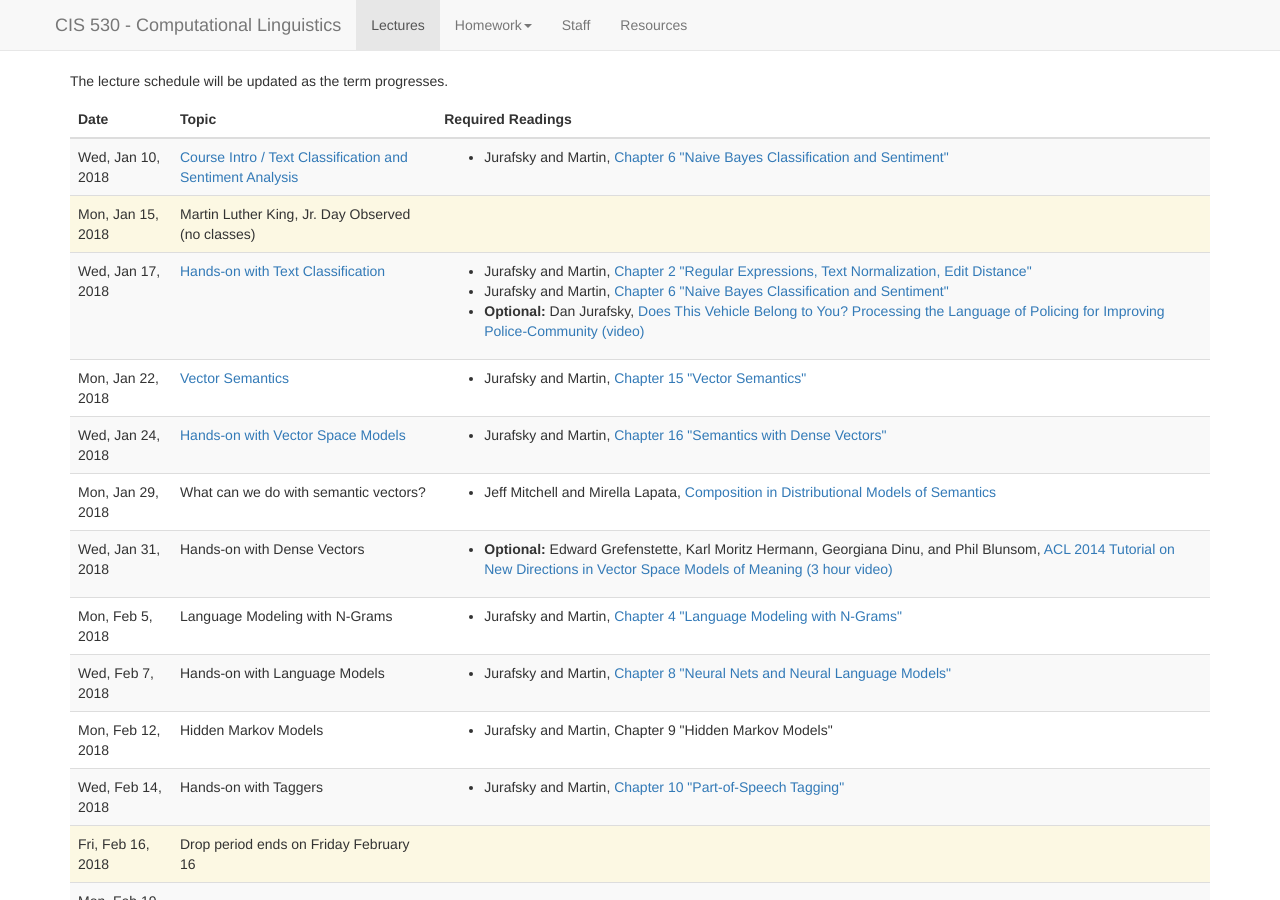
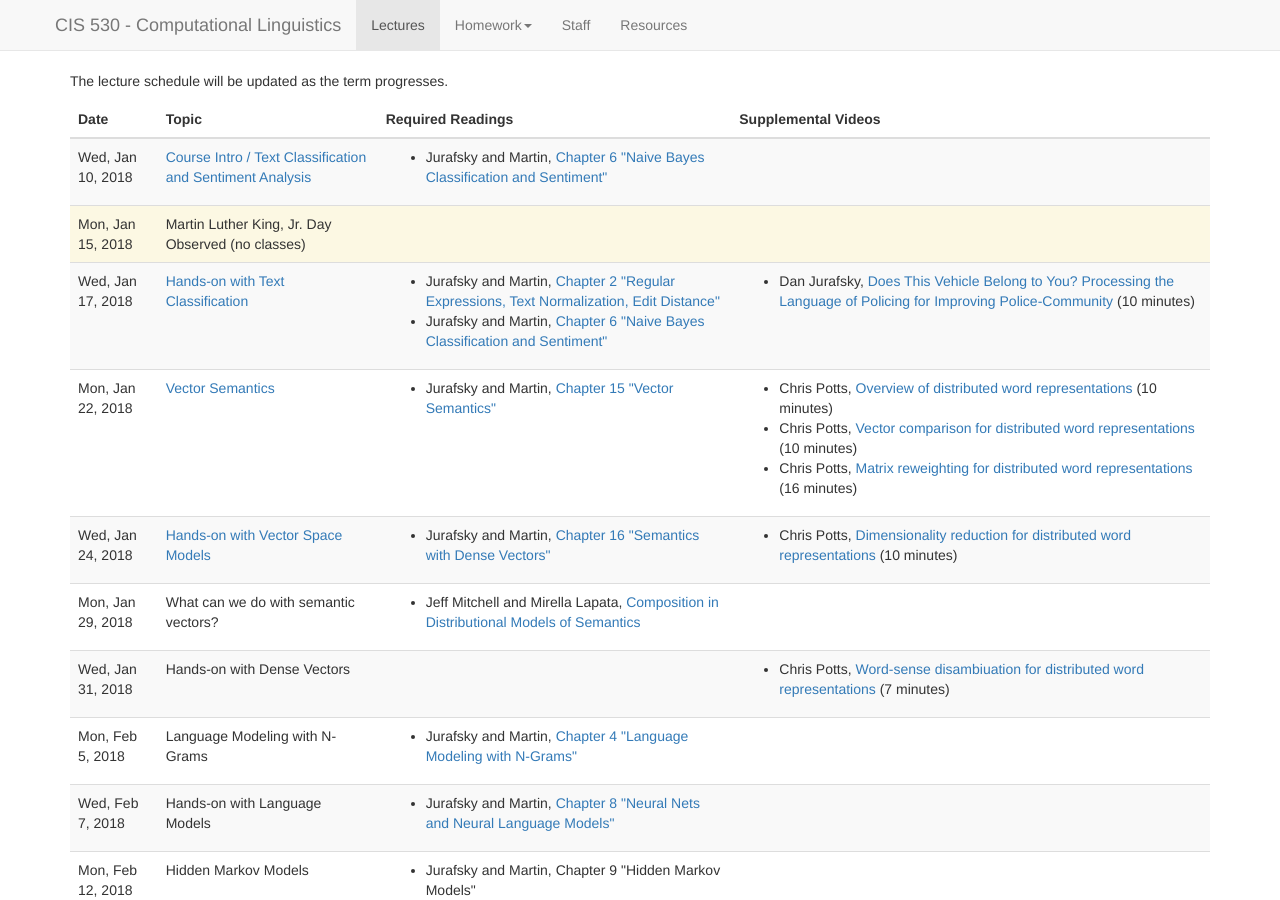
Before and after one commit to computational-linguistics-class/computational-linguistics-class.github.io, a Jekyll site: the page built from lectures.md, in a window 1280 px wide and 900 px high. Built offline with Jekyll 4.4.1, drawn with Linux system fonts in a browser that asks for light colours; nearby versions of some CDN libraries; a script that is not in the unit is left out.

Commit message:
Added supplemental videos

```diff
--- a/_data/lectures.yaml
+++ b/_data/lectures.yaml
@@ -24,11 +24,12 @@
       title: Chapter 6 "Naive Bayes Classification and Sentiment"
       authors: Jurafsky and Martin
       url: https://web.stanford.edu/~jurafsky/slp3/6.pdf
+  videos:
     -
-      title: Does This Vehicle Belong to You? Processing the Language of Policing for Improving Police-Community (video)
+      title: Does This Vehicle Belong to You? Processing the Language of Policing for Improving Police-Community
       authors: Dan Jurafsky
       url: https://vimeo.com/238231994
-      optional: true
+      length: 10 minutes
       note: This invited talk discusses Dan's work on analyzing police body camera data to see if there is a difference in police interactions with black motorists versus white motorists.  He uses text classification to categorize differnt dimensions of the conversations that happen in traffic stops.
 -
   date: 2018-01-22
@@ -39,6 +40,22 @@
       title: Chapter 15 "Vector Semantics"
       authors: Jurafsky and Martin
       url: https://web.stanford.edu/~jurafsky/slp3/15.pdf
+  videos:
+    -
+      title: Overview of distributed word representations
+      authors: Chris Potts
+      url: https://www.youtube.com/watch?v=gtuhPq0Xyno&index=1&list=PLfmUaIBTH8exY7fZnJss508Bp8k1R8ASG
+      length: 10 minutes
+    -
+      title: Vector comparison for distributed word representations
+      authors: Chris Potts
+      url: https://www.youtube.com/watch?v=LYH93YnhuyQ&t=304s&index=2&list=PLfmUaIBTH8exY7fZnJss508Bp8k1R8ASG
+      length: 10 minutes
+    -
+      title: Matrix reweighting for distributed word representations
+      authors: Chris Potts
+      url: https://www.youtube.com/watch?v=WFySbJ3FGcM&index=3&list=PLfmUaIBTH8exY7fZnJss508Bp8k1R8ASG
+      length: 16 minutes
 -
   date: 2018-01-24
   slides: assignment3.html
@@ -48,6 +65,12 @@
       title: Chapter 16 "Semantics with Dense Vectors"
       authors: Jurafsky and Martin
       url: https://web.stanford.edu/~jurafsky/slp3/16.pdf
+  videos:
+    -
+      title: Dimensionality reduction for distributed word representations
+      authors: Chris Potts
+      url: https://www.youtube.com/watch?v=qSA9v7ZkC7Q&index=4&list=PLfmUaIBTH8exY7fZnJss508Bp8k1R8ASG
+      length: 10 minutes
 -
   date: 2018-01-29
   slides:
@@ -62,11 +85,12 @@
   slides:
   title: Hands-on with Dense Vectors
   readings:
+  videos:
     -
-      title: ACL 2014 Tutorial on New Directions in Vector Space Models of Meaning (3 hour video)
-      authors: Edward Grefenstette, Karl Moritz Hermann, Georgiana Dinu, and Phil Blunsom
-      url: https://www.youtube.com/watch?v=_ASOqXiWBVo
-      optional: true
+      title: Word-sense disambiuation for distributed word representations
+      authors: Chris Potts
+      url: https://www.youtube.com/watch?v=DEMn10hzXX4&index=5&list=PLfmUaIBTH8exY7fZnJss508Bp8k1R8ASG
+      length: 7 minutes
 -
   date: 2018-02-05
   slides:
--- a/lectures.md
+++ b/lectures.md
@@ -17,6 +17,7 @@ The lecture schedule will be updated as the term progresses.
       <th>Date</th>
       <th>Topic</th>
       <th>Required Readings</th>
+      <th>Supplemental Videos</th>
     </tr>
   </thead>
   <tbody>
@@ -83,6 +84,17 @@ The lecture schedule will be updated as the term progresses.
          </ul>
         {% endif %}
       </td>
+       <td>
+        {% if lecture.videos %}
+        <ul>
+          {% for video in lecture.videos %}
+          <li>{{ video.authors }}, <a href="{{ video.url }}">{{ video.title }}</a>
+          {% if video.length %} ({{ video.length }}) {% endif %}
+          </li>
+          {% endfor %}
+         </ul>
+        {% endif %}
+      </td>
     </tr>
     {% endfor %}
 
```
